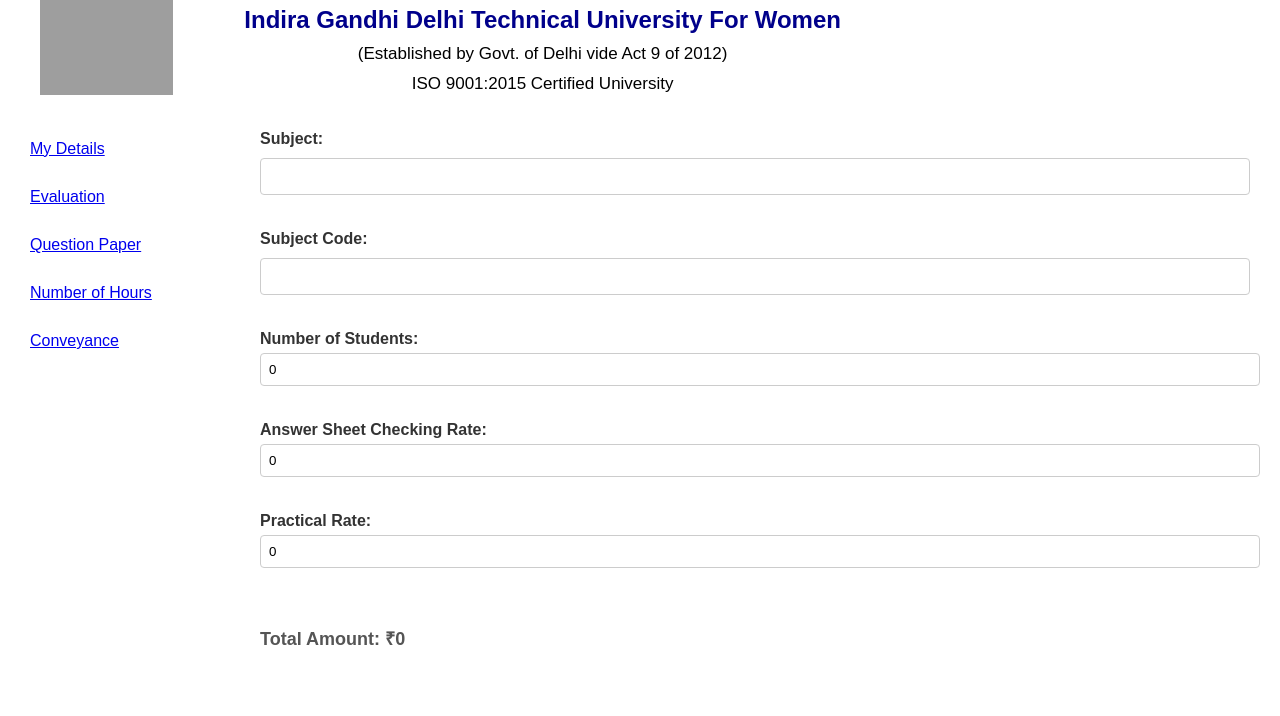
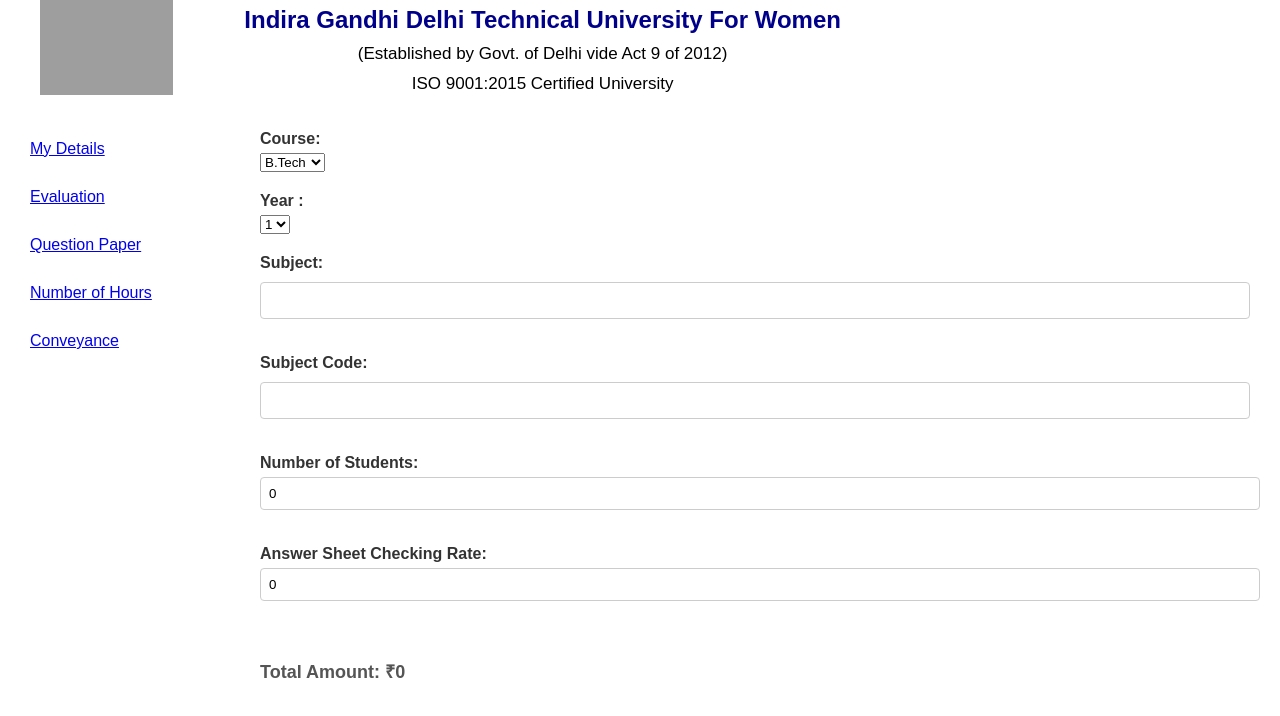
Before and after one commit to mahita2104/Faculty-Billing-System, a React (Vite) app: page /evaluation in a window 1280 px wide. Shown: the top 716 px of the page. Built offline with nearby package versions, Linux system fonts and the light colour scheme; grey boxes are pictures that could not be loaded.

Commit message:
Update EvaluationPage.tsx
Added Course and Year dropdown and removed Practical rates.

```diff
--- a/src/pages/EvaluationPage.tsx
+++ b/src/pages/EvaluationPage.tsx
@@ -1,4 +1,3 @@
-// src/pages/EvaluationPage.tsx
 import React, { useState } from "react";
 import "./EvaluationPage.css";
 
@@ -7,7 +6,8 @@
   subjectCode: string;
   numberOfStudents: number;
   checkingRate: number;
-  practicalRate: number;
+  course: string;
+  year: string;
 }
 
 const EvaluationPage: React.FC = () => {
@@ -17,20 +17,68 @@
       subjectCode: "",
       numberOfStudents: 0,
       checkingRate: 0,
-      practicalRate: 0,
+      course: "btech", // Default course
+      year: "1",
     }
   );
+
+  const courseOptions = [
+    { value: "btech", label: "B.Tech" },
+    { value: "mtech", label: "M.Tech" },
+    { value: "mca", label: "MCA" },
+    { value: "phd", label: "Ph.D" },
+  ];
+  const yearoptions = [
+    { value: "1", label: "1" },
+    { value: "2", label: "2" },
+    { value: "3", label: "3" },
+    { value: "4", label: "4" },
+  ];
 
   const calculateTotalAmount = (): number => {
     const checkingAmount =
       evaluationDetails.numberOfStudents * evaluationDetails.checkingRate;
-    const practicalAmount =
-      evaluationDetails.numberOfStudents * evaluationDetails.practicalRate;
-    return checkingAmount + practicalAmount;
+    return checkingAmount;
   };
 
   return (
     <form>
+      <div className="input-container">
+        <label>Course:</label>
+        <select
+          value={evaluationDetails.course}
+          onChange={(e) =>
+            setEvaluationDetails({
+              ...evaluationDetails,
+              course: e.target.value,
+            })
+          }
+        >
+          {courseOptions.map((course) => (
+            <option key={course.value} value={course.value}>
+              {course.label}
+            </option>
+          ))}
+        </select>
+      </div>
+      <div className="input-container">
+        <label>Year :</label>
+        <select
+          value={evaluationDetails.year}
+          onChange={(e) =>
+            setEvaluationDetails({
+              ...evaluationDetails,
+              year: e.target.value,
+            })
+          }
+        >
+          {yearoptions.map((year) => (
+            <option key={year.value} value={year.value}>
+              {year.label}
+            </option>
+          ))}
+        </select>
+      </div>
       <div className="input-container">
         <label>Subject:</label>
         <input
@@ -83,19 +131,6 @@
           }
         />
       </div>
-      <div className="input-container">
-        <label>Practical Rate:</label>
-        <input
-          type="number"
-          value={evaluationDetails.practicalRate}
-          onChange={(e) =>
-            setEvaluationDetails({
-              ...evaluationDetails,
-              practicalRate: +e.target.value,
-            })
-          }
-        />
-      </div>
       <div className="result-container">
         <h3>Total Amount: ₹{calculateTotalAmount()}</h3>
       </div>
```
